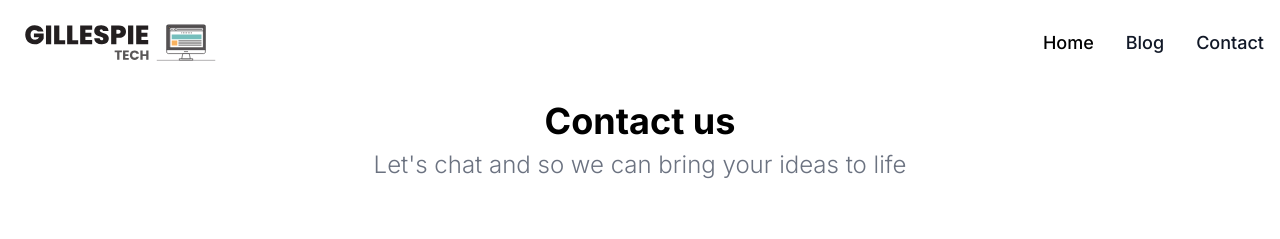
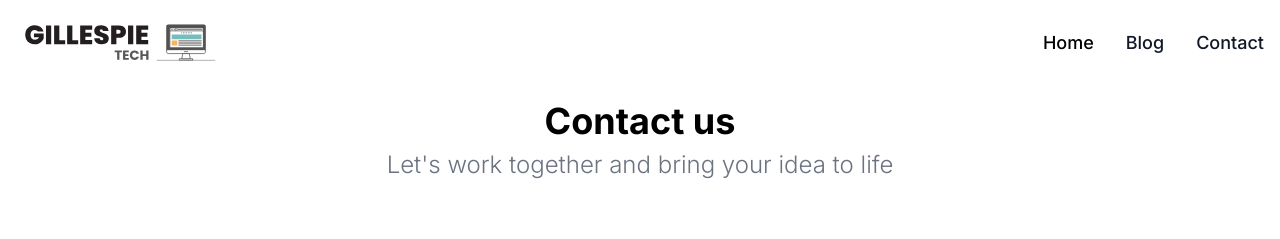
Before and after one commit to lamboprogramming/portfolio, a Next.js app: page /contact in a window 1280 px wide. Shown: the top 239 px of the page. Built offline with nearby package versions, Linux system fonts and the light colour scheme.

Commit message:
more text changes

```diff
--- a/app/components/Contact.tsx
+++ b/app/components/Contact.tsx
@@ -31,7 +31,7 @@ const Contact = () => {
             <h2 className="text-2xl md:text-3xl lg:text-4xl leading-normal mb-2 font-bold text-black pt-4">Contact us
             </h2>
 
-            <p className="text-gray-500 leading-relaxed font-light text-xl mx-auto pb-2 md:text-2xl px-4">Let&apos;s chat and so we can bring your ideas to life
+            <p className="text-gray-500 leading-relaxed font-light text-xl mx-auto pb-2 md:text-2xl px-4">Let&apos;s work together and bring your idea to life
             </p>
         </header>
 
```
